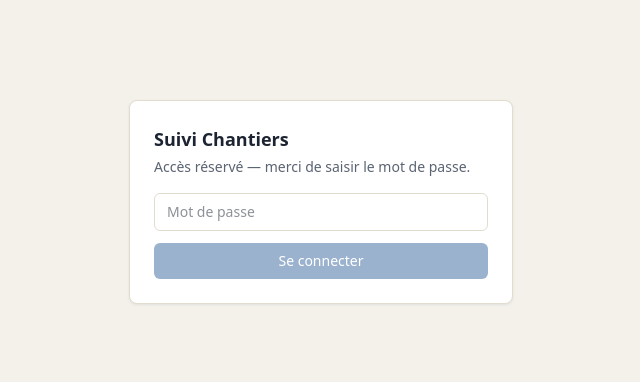
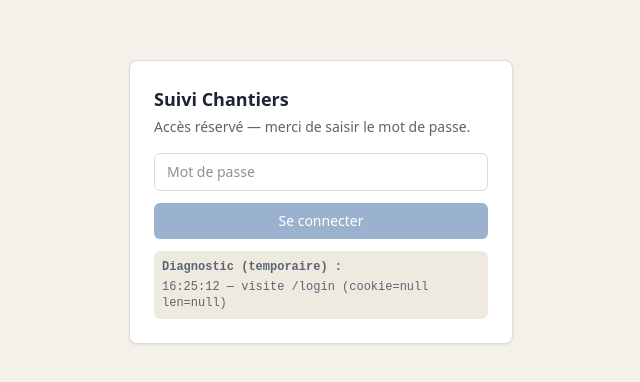
Before and after one commit to Morganesynergie/suivi-chantiers-synergie, a Next.js app: page /login in a window 1280 px wide. Shown: the part 198-580 px from the top of the page, without its empty margins (319-959 px from the left). Built offline with nearby package versions, Linux system fonts and the light colour scheme.

Commit message:
Update page.js

```diff
--- a/app/login/page.js
+++ b/app/login/page.js
@@ -1,7 +1,31 @@
 "use client";
 
-import { useState, Suspense } from "react";
+import { useState, useEffect, Suspense } from "react";
 import { useSearchParams } from "next/navigation";
+
+// Diagnostic temporaire : garde une trace des derniers passages sur cette
+// page (même quand l'URL ne porte plus de paramètres, par ex. après un
+// rebond), pour comprendre le trajet complet d'une connexion qui échoue.
+// À retirer une fois le problème résolu.
+const DIAG_LOG_KEY = "sc_diag_log";
+function pushDiagLog(entry) {
+  try {
+    const raw = sessionStorage.getItem(DIAG_LOG_KEY);
+    const log = raw ? JSON.parse(raw) : [];
+    log.push({ t: new Date().toISOString().slice(11, 19), ...entry });
+    sessionStorage.setItem(DIAG_LOG_KEY, JSON.stringify(log.slice(-12)));
+  } catch {
+    // sessionStorage indisponible (mode privé strict, etc.) : on ignore.
+  }
+}
+function readDiagLog() {
+  try {
+    const raw = sessionStorage.getItem(DIAG_LOG_KEY);
+    return raw ? JSON.parse(raw) : [];
+  } catch {
+    return [];
+  }
+}
 
 const COLORS = {
   bg: "#F3F1EA",
@@ -24,6 +48,18 @@ function LoginForm() {
   const [error, setError] = useState("");
   const [loading, setLoading] = useState(false);
   const [success, setSuccess] = useState(false);
+  const [diagLog, setDiagLog] = useState([]);
+
+  useEffect(() => {
+    pushDiagLog({
+      url: window.location.pathname + window.location.search,
+      diagCookiePresent,
+      diagCookieLen,
+    });
+    // eslint-disable-next-line react-hooks/set-state-in-effect -- panneau de diagnostic temporaire, lu une seule fois au montage
+    setDiagLog(readDiagLog());
+    // eslint-disable-next-line react-hooks/exhaustive-deps
+  }, []);
 
   async function handleSubmit(e) {
     e.preventDefault();
@@ -63,9 +99,11 @@ function LoginForm() {
       // temps de lire les messages de diagnostic dans la Console avant que
       // la page ne change, sans avoir besoin d'activer "Preserve log".
       console.log("[login] succès ! Redirection vers", next, "dans 3 secondes (le temps de lire ce message)...");
+      pushDiagLog({ event: "login OK, prochaine redirection vers", url: next });
       setSuccess(true);
       setTimeout(() => {
         console.log("[login] redirection en cours maintenant, via window.location.replace()");
+        pushDiagLog({ event: "redirection déclenchée vers", url: next });
         window.location.replace(next);
       }, 3000);
     } catch (err) {
@@ -137,9 +175,21 @@ function LoginForm() {
           >
             {loading ? "Connexion..." : "Se connecter"}
           </button>
-          {diagCookiePresent !== null && (
-            <div className="text-xs mt-3 p-2 rounded-md" style={{ background: "#EFEAE0", color: COLORS.inkSoft }}>
-              Diagnostic (temporaire) — diagCookiePresent = {diagCookiePresent}, diagCookieLen = {diagCookieLen}
+          {diagLog.length > 0 && (
+            <div className="text-xs mt-3 p-2 rounded-md" style={{ background: "#EFEAE0", color: COLORS.inkSoft, fontFamily: "monospace" }}>
+              <div className="font-semibold mb-1">Diagnostic (temporaire) :</div>
+              {diagLog.map((entry, i) => (
+                <div key={i}>
+                  {entry.event
+                    ? entry.t + " — " + entry.event + " : " + entry.url
+                    : entry.t +
+                      " — visite " +
+                      entry.url +
+                      (entry.diagCookiePresent !== undefined
+                        ? " (cookie=" + entry.diagCookiePresent + " len=" + entry.diagCookieLen + ")"
+                        : "")}
+                </div>
+              ))}
             </div>
           )}
         </form>
```
